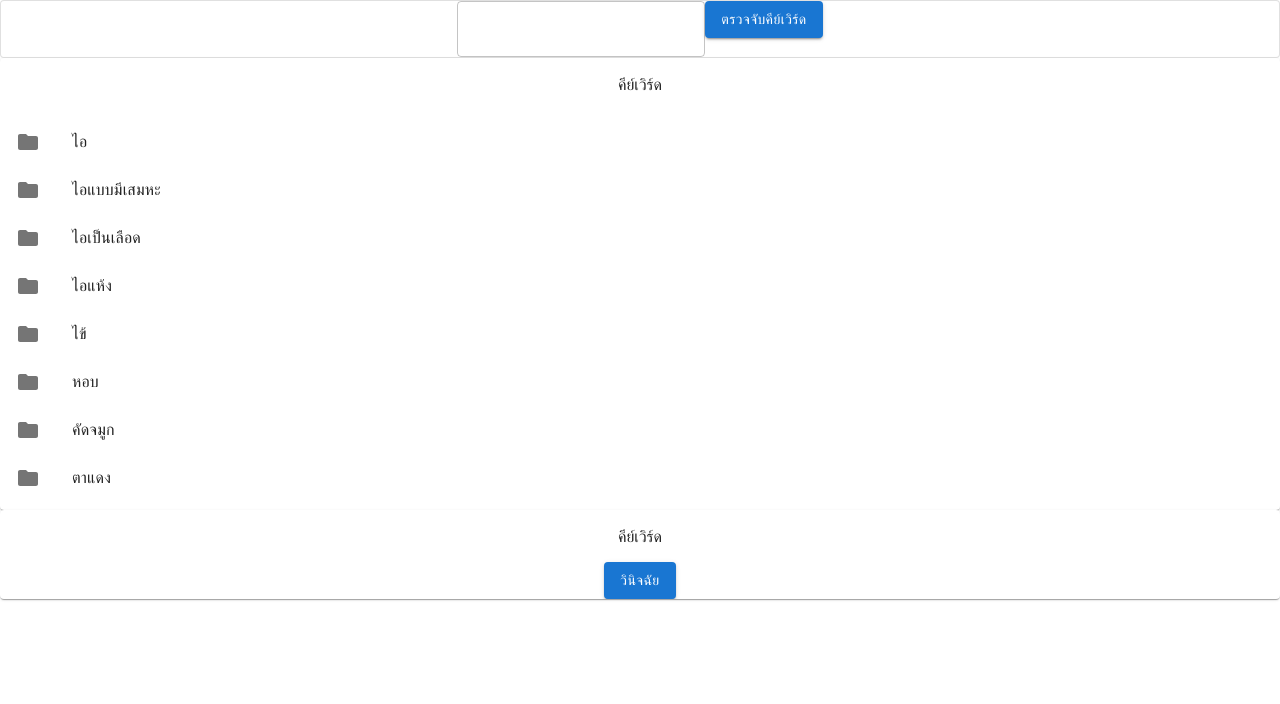
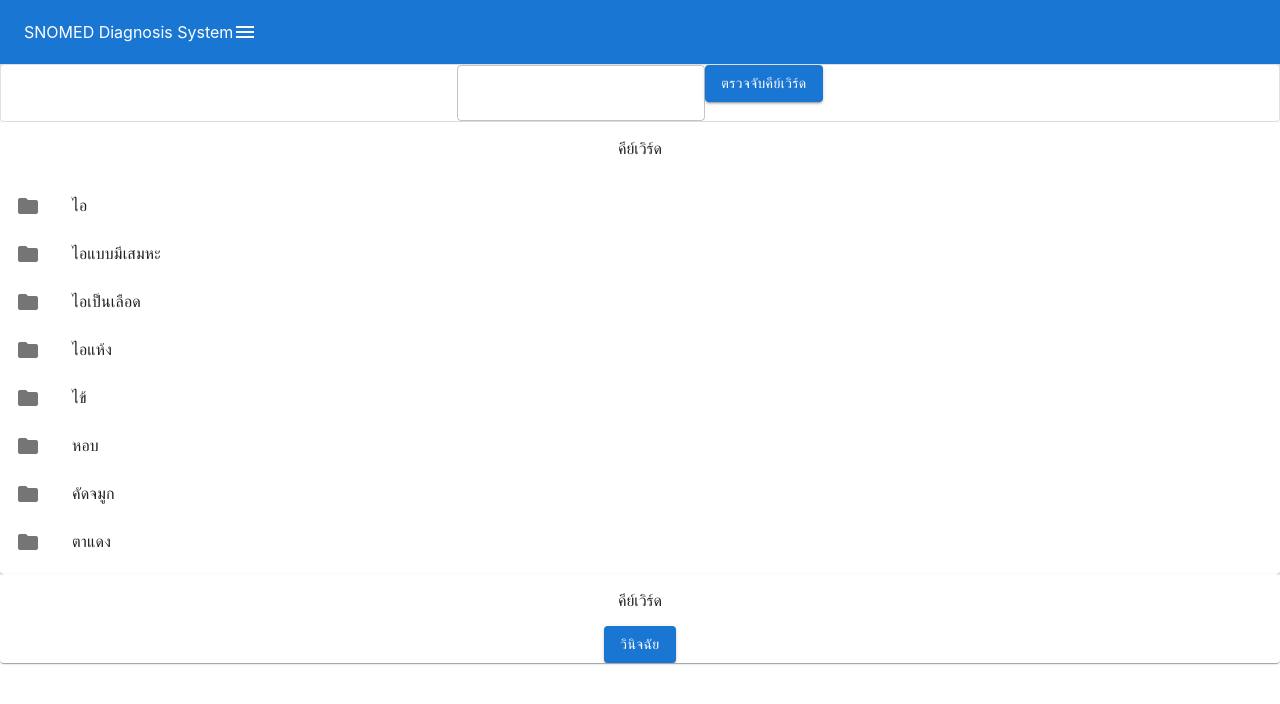
Before and after one commit to tyoohoon/snomed-front, a React (Create React App) app: page / in a window 1280 px wide. Shown: the top 704 px of the page. Built offline with nearby package versions, Linux system fonts and the light colour scheme.

Commit message:
add nav bar

```diff
--- a/src/App.css
+++ b/src/App.css
@@ -36,3 +36,27 @@
     transform: rotate(360deg);
   }
 }
+
+.space-around {
+  display: flex;
+  flex-direction: row;
+  justify-content: space-around;
+}
+
+.space-between {
+  display: flex;
+  flex-direction: row;
+  justify-content: space-between;
+}
+
+.m-20 {
+  margin: 20px;
+}
+
+.w-auto {
+  width: auto;
+}
+
+.w-50p {
+  width: 50%;
+}
--- a/src/App.tsx
+++ b/src/App.tsx
@@ -2,10 +2,12 @@ import React from 'react';
 import logo from './logo.svg';
 import './App.css';
 import MainScreen from './screens/MainScreen';
+import AppNavBar from './components/AppNavBar';
 
 function App() {
   return (
     <div className="App">
+      <AppNavBar />
       <MainScreen />
     </div>
   );
--- /dev/null
+++ b/src/components/AppNavBar.tsx
@@ -0,0 +1,31 @@
+import * as React from 'react';
+import AppBar from '@mui/material/AppBar';
+import Box from '@mui/material/Box';
+import Toolbar from '@mui/material/Toolbar';
+import Typography from '@mui/material/Typography';
+import Button from '@mui/material/Button';
+import IconButton from '@mui/material/IconButton';
+import MenuIcon from '@mui/icons-material/Menu';
+
+export default function AppNavBar() {
+  return (
+    <>
+      <Box sx={{ flexGrow: 1 }}>
+        <AppBar position="static">
+          <Toolbar>
+            <span>SNOMED Diagnosis System</span>
+            <IconButton
+              size="large"
+              edge="start"
+              color="inherit"
+              aria-label="menu"
+              sx={{ mr: 2 }}
+            >
+              <MenuIcon />
+            </IconButton>
+          </Toolbar>
+        </AppBar>
+      </Box>
+    </>
+  );
+}
```
